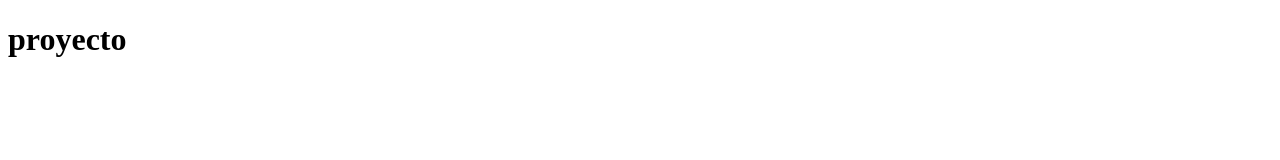
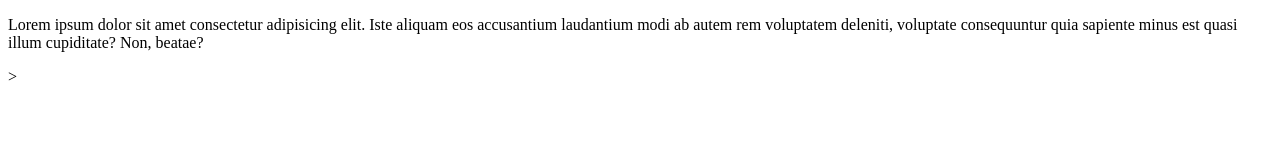
Before and after one commit to eawdasda/repositorio, a plain HTML site: page index.html in a window 1280 px wide. Drawn offline with Linux system fonts and the light colour scheme.

Commit message:
nuevo mensaje

```diff
--- a/index.html
+++ b/index.html
@@ -7,6 +7,6 @@
     <title>Document</title>
 </head>
 <body>
-    <h1>proyecto</h1>
+   <p>Lorem ipsum dolor sit amet consectetur adipisicing elit. Iste aliquam eos accusantium laudantium modi ab autem rem voluptatem deleniti, voluptate consequuntur quia sapiente minus est quasi illum cupiditate? Non, beatae?</p>>
 </body>
 </html>
```
